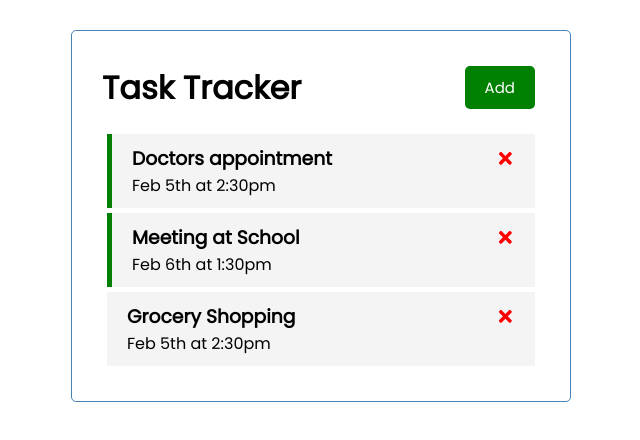
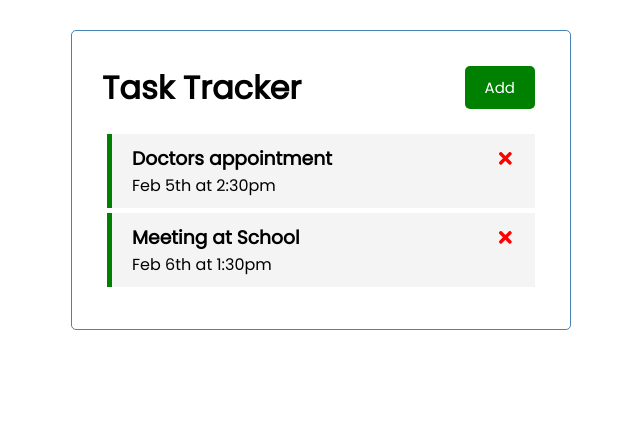
Before and after one commit to ChakrabortyDiya/Task-tracker, a React (Create React App) app: page / in a window 1280 px wide. Shown: the top 440 px of the page, without its empty margins (319-959 px from the left). Built offline with nearby package versions, Linux system fonts and the light colour scheme; data requests are answered from the project's data file; the HTML template or start-up script is replaced by a standard one.

Commit message:
Add task updated

```diff
--- a/db.json
+++ b/db.json
@@ -1,22 +1,16 @@
 {
   "tasks": [
     {
-            "id":1,
+      "id": "1",
       "text": "Doctors appointment",
-            "day":"Feb 5th at 2:30pm",
-            "reminder":true
+      "day": "Feb 5th at 2:30pm",
+      "reminder": true
     },
     {
-            "id":2,
+      "id": "2",
       "text": "Meeting at School",
-            "day":"Feb 6th at 1:30pm",
-            "reminder":true
-          },
-          {
-            "id":3,
-            "text": "Grocery Shopping",
-            "day":"Feb 5th at 2:30pm",
-            "reminder":false
+      "day": "Feb 6th at 1:30pm",
+      "reminder": true
     }
   ]
 }
--- a/src/App.js
+++ b/src/App.js
@@ -26,14 +26,24 @@
 
 
 //add task
-const addTask = (task) => {
-  const id= Math.floor(Math.random() * 10000) + 1
-  const newTask = {id,...task}
-  setTasks([...tasks,newTask])
+const addTask =async  (task) => {
+  const res = await fetch('http://localhost:5000/tasks',{
+    method:'POST',
+    headers: {
+      'Content-type':'application/json'
+    },
+    body: JSON.stringify(task)
+  })
+  //const id= Math.floor(Math.random() * 10000) + 1
+  //const newTask = {id,...task}
+  //setTasks([...tasks,newTask])
 }
 
 //delete task
-const deleteTask=(id)=>{
+const deleteTask= async (id)=>{
+  await fetch(`http://localhost:5000/tasks/${id}`,{
+    method: 'DELETE'
+  })
   setTasks(tasks.filter((task)=>task.id !== id))
 }
 
```
Lines whose indentation alone changed are shown as unchanged.
